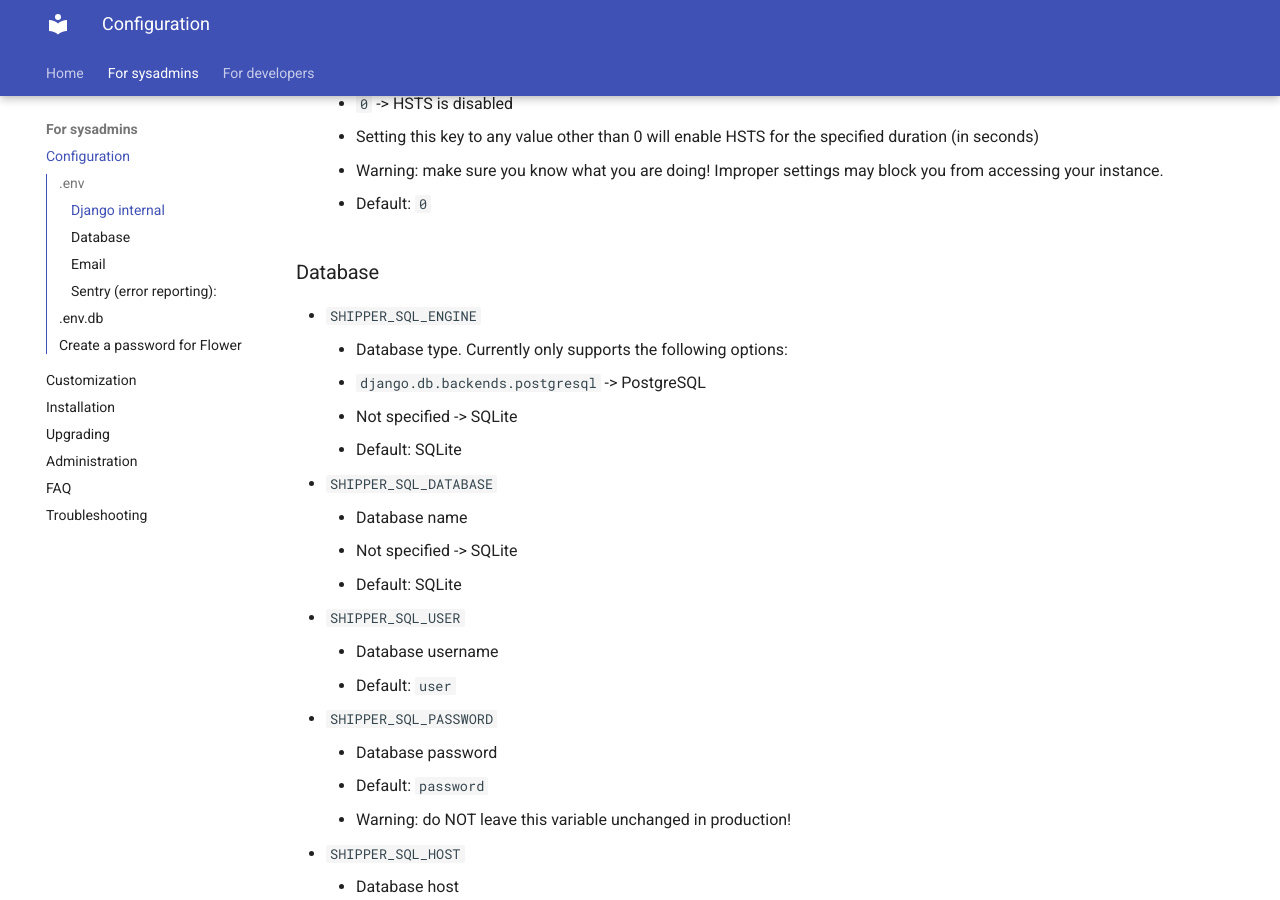
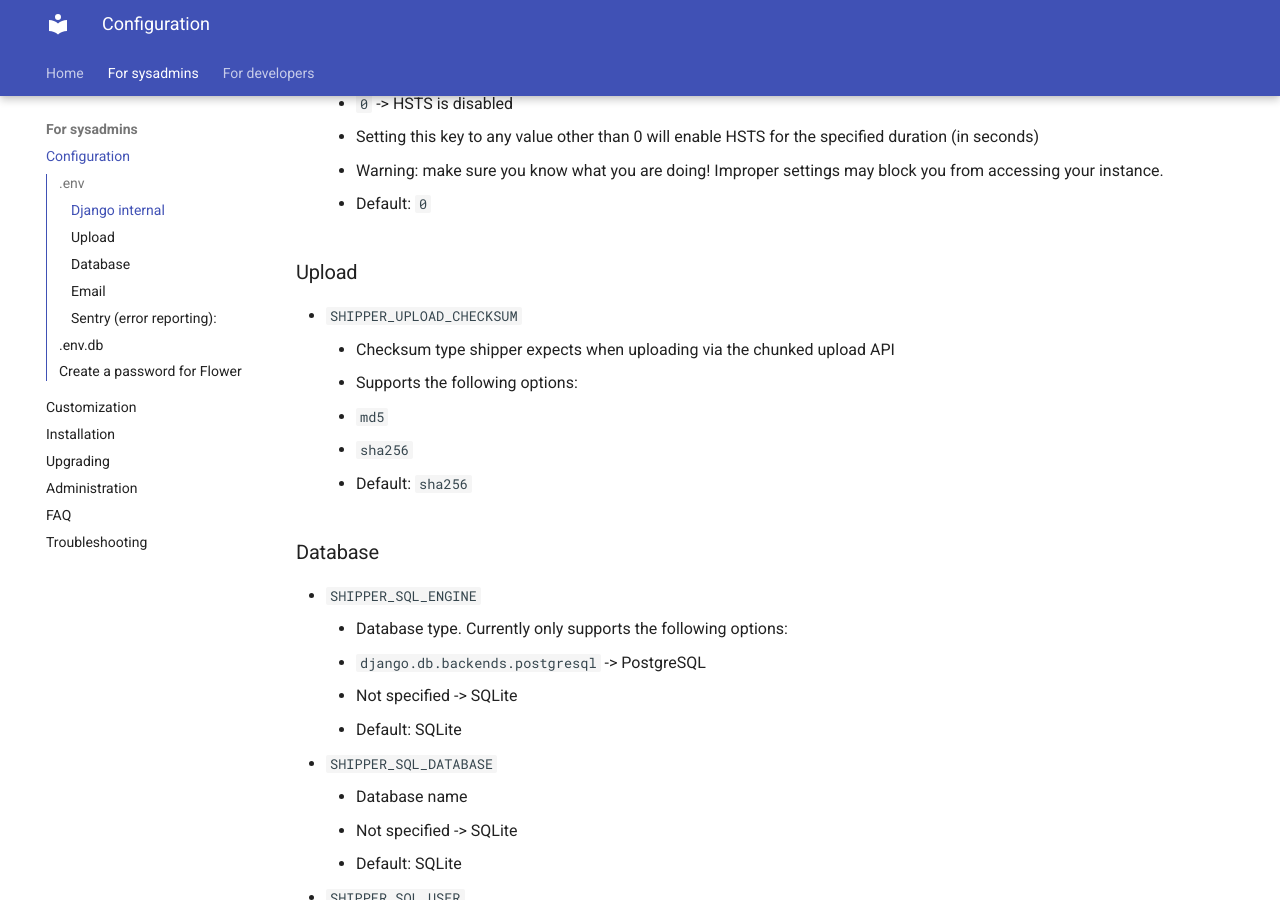
Before and after one commit to shipperstack/shipper, an MkDocs documentation site: the page built from docs/docs/sysadmin/Configuration.md, in a window 1280 px wide and 900 px high, scrolled down 1197 px. Built offline with MkDocs 1.6.1 and Material for MkDocs 9.7.7, drawn with Linux system fonts in a browser that asks for light colours; the version menu is left out.

Commit message:
Restore DRF upload checksum configuration key
Found some problems with importing it through Constance. This
commit reverts the change until we can find a better solution.

```diff
--- a/docs/docs/sysadmin/Configuration.md
+++ b/docs/docs/sysadmin/Configuration.md
@@ -37,6 +37,13 @@ Copy the `.env.example` file and set the values:
     - Warning: make sure you know what you are doing! Improper settings may block you from accessing your instance.
     - Default: `0`
 
+### Upload
+  - `SHIPPER_UPLOAD_CHECKSUM`
+    - Checksum type shipper expects when uploading via the chunked upload API
+    - Supports the following options:
+      - `md5`
+      - `sha256`
+    - Default: `sha256`
 
 ### Database
   - `SHIPPER_SQL_ENGINE`
```
Also changed, not shown: 2 other files.
